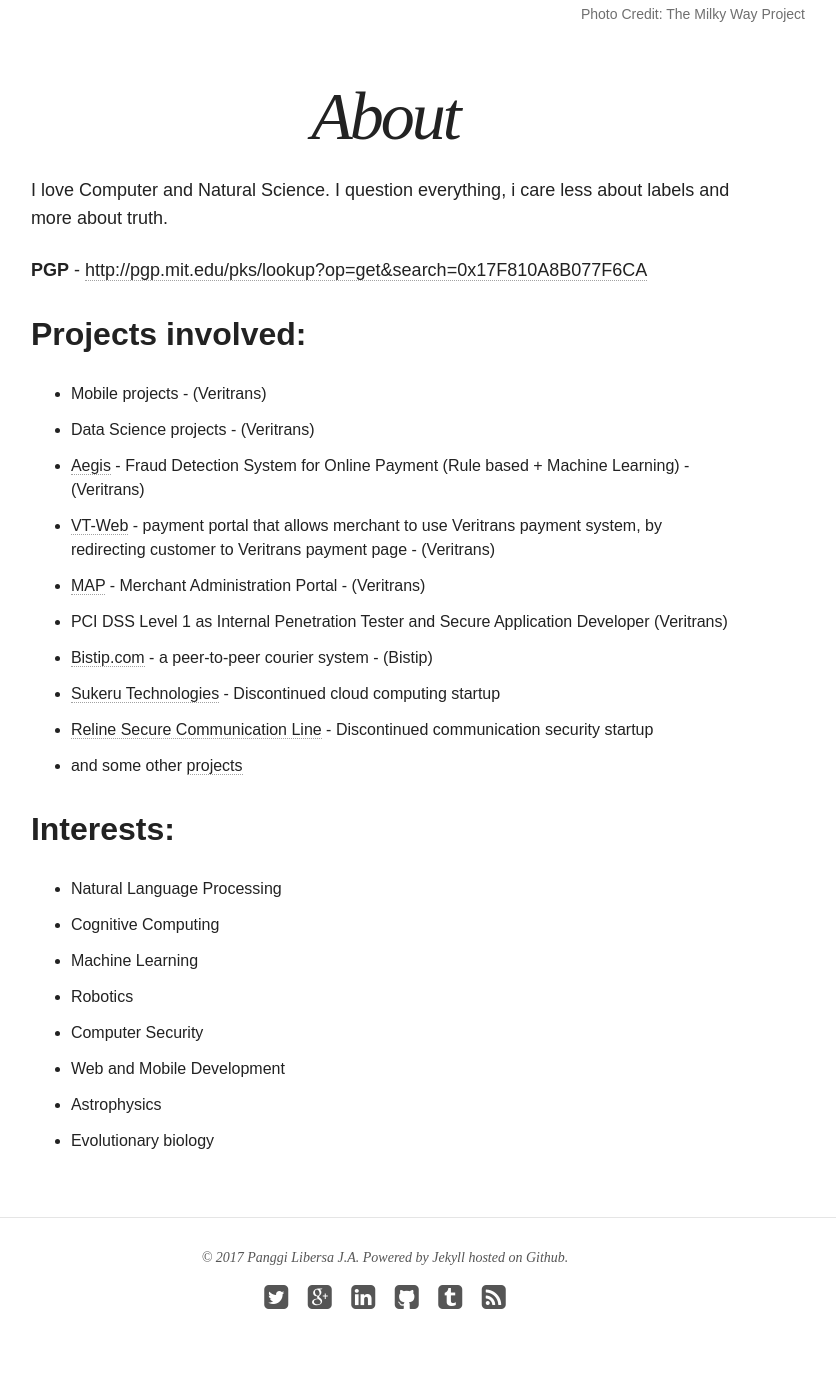
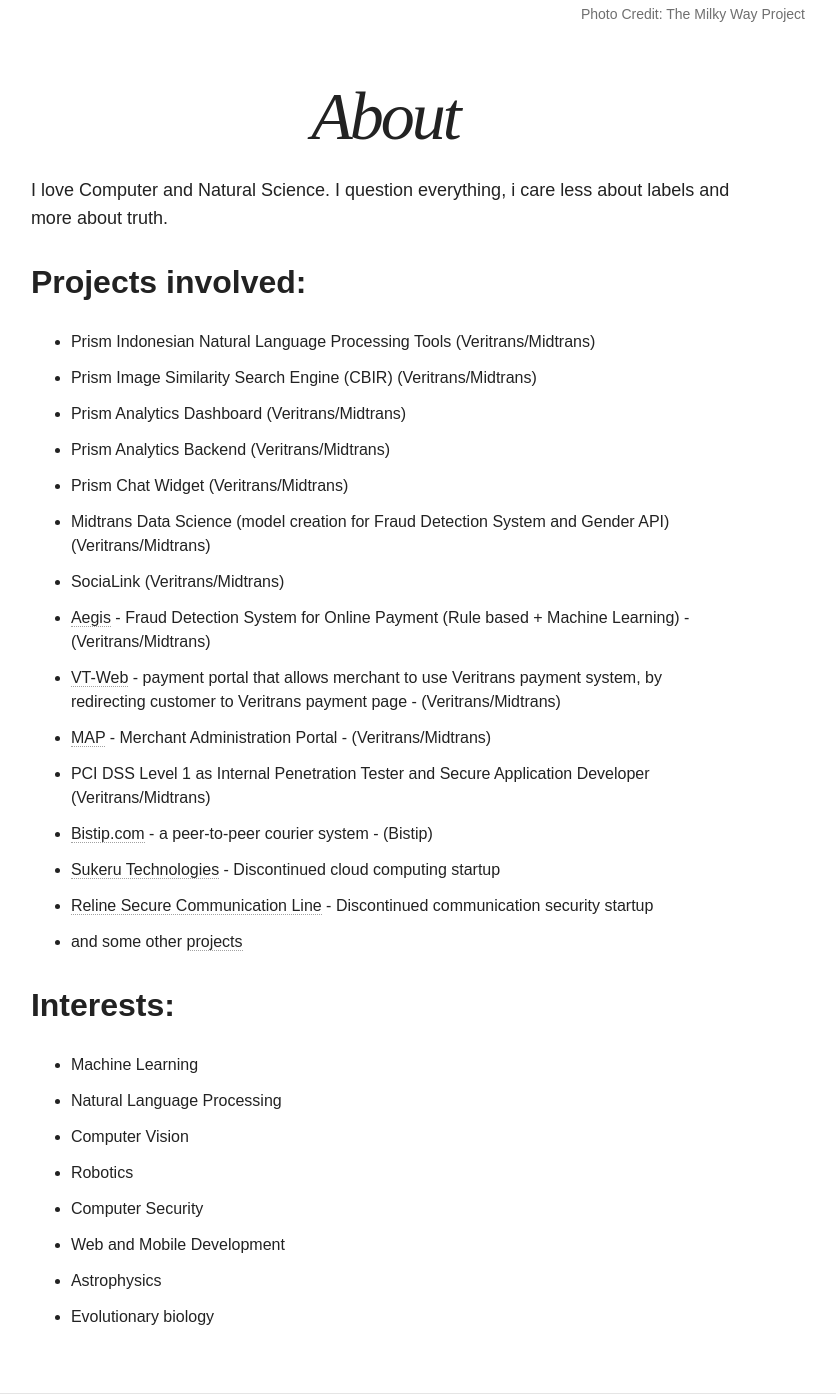
Before and after one commit to panggi/panggi.com, a Jekyll site: the page built from about/index.md, in a window 1280 px wide and 1400 px high, scrolled down 795 px. Shown: the whole window, without its empty margins (255-1091 px from the left). Built offline with Jekyll 4.4.1, drawn with Linux system fonts in a browser that asks for light colours; nearby versions of some CDN libraries.

Commit message:
edit about page and remove tumblr

```diff
--- a/_config.yml
+++ b/_config.yml
@@ -34,7 +34,7 @@
 owner:
   name: Panggi Libersa J.A
   avatar: panggi.jpg
-  email: panggi@me.com
+  email: secure@panggi.com
   disqus-shortname: panggi
   twitter: panggi
   facebook: #username
@@ -43,7 +43,7 @@
   linkedin: panggi
   instagram: #username
   flickr: #username
-  tumblr: panggi
+  tumblr: #username
   google:
     plus: PanggiLibersaJasriAkadol
     analytics: UA-42012087-2
--- a/about/index.md
+++ b/about/index.md
@@ -10,16 +10,19 @@
 
 I love Computer and Natural Science. I question everything, i care less about labels and more about truth.
 
-**PGP** - [http://pgp.mit.edu/pks/lookup?op=get&search=0x17F810A8B077F6CA](http://pgp.mit.edu/pks/lookup?op=get&search=0x17F810A8B077F6CA)
-
 ## Projects involved:
 
-* Mobile projects - (Veritrans)
-* Data Science projects - (Veritrans)
-* [Aegis](https://www.veritrans.co.id/aegis.html) - Fraud Detection System for Online Payment (Rule based + Machine Learning) - (Veritrans)
-* [VT-Web](http://docs.veritrans.co.id) - payment portal that allows merchant to use Veritrans payment system, by redirecting customer to Veritrans payment page - (Veritrans)
-* [MAP](https://my.veritrans.co.id) - Merchant Administration Portal - (Veritrans)
-* PCI DSS Level 1 as Internal Penetration Tester and Secure Application Developer (Veritrans)
+* Prism Indonesian Natural Language Processing Tools (Veritrans/Midtrans)
+* Prism Image Similarity Search Engine (CBIR) (Veritrans/Midtrans)
+* Prism Analytics Dashboard (Veritrans/Midtrans)
+* Prism Analytics Backend (Veritrans/Midtrans)
+* Prism Chat Widget (Veritrans/Midtrans)
+* Midtrans Data Science (model creation for Fraud Detection System and Gender API) (Veritrans/Midtrans)
+* SociaLink (Veritrans/Midtrans)
+* [Aegis](https://midtrans.com/aegis) - Fraud Detection System for Online Payment (Rule based + Machine Learning) - (Veritrans/Midtrans)
+* [VT-Web](https://midtrans.com/payments) - payment portal that allows merchant to use Veritrans payment system, by redirecting customer to Veritrans payment page - (Veritrans/Midtrans)
+* [MAP](https://account.midtrans.com/login) - Merchant Administration Portal - (Veritrans/Midtrans)
+* PCI DSS Level 1 as Internal Penetration Tester and Secure Application Developer (Veritrans/Midtrans)
 * [Bistip.com](http://www.bistip.com) - a peer-to-peer courier system - (Bistip)
 * [Sukeru Technologies](http://bit.ly/SukeruDemo) - Discontinued cloud computing startup
 * [Reline Secure Communication Line](http://bit.ly/RelineDemo) - Discontinued communication security startup
@@ -27,9 +30,9 @@
 
 ## Interests:
 
+* Machine Learning
 * Natural Language Processing
-* Cognitive Computing
-* Machine Learning
+* Computer Vision
 * Robotics
 * Computer Security
 * Web and Mobile Development
```
